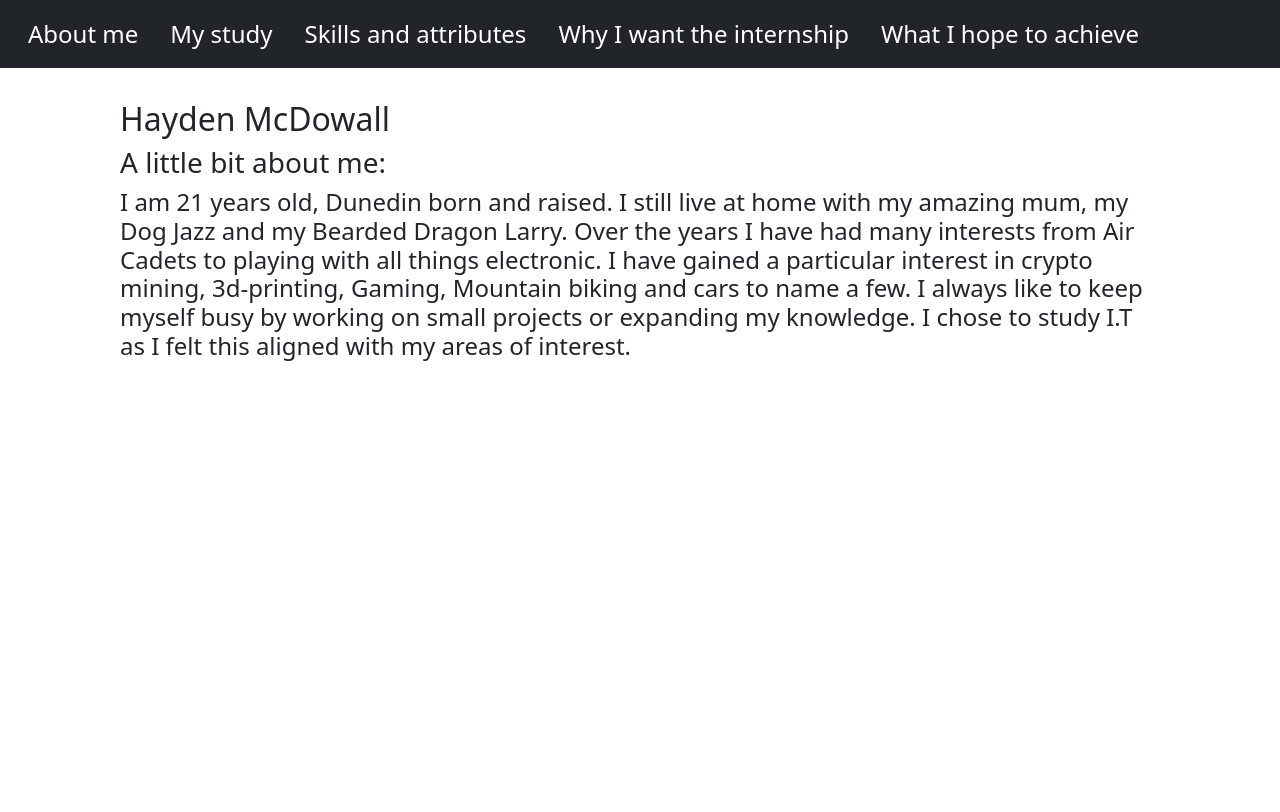
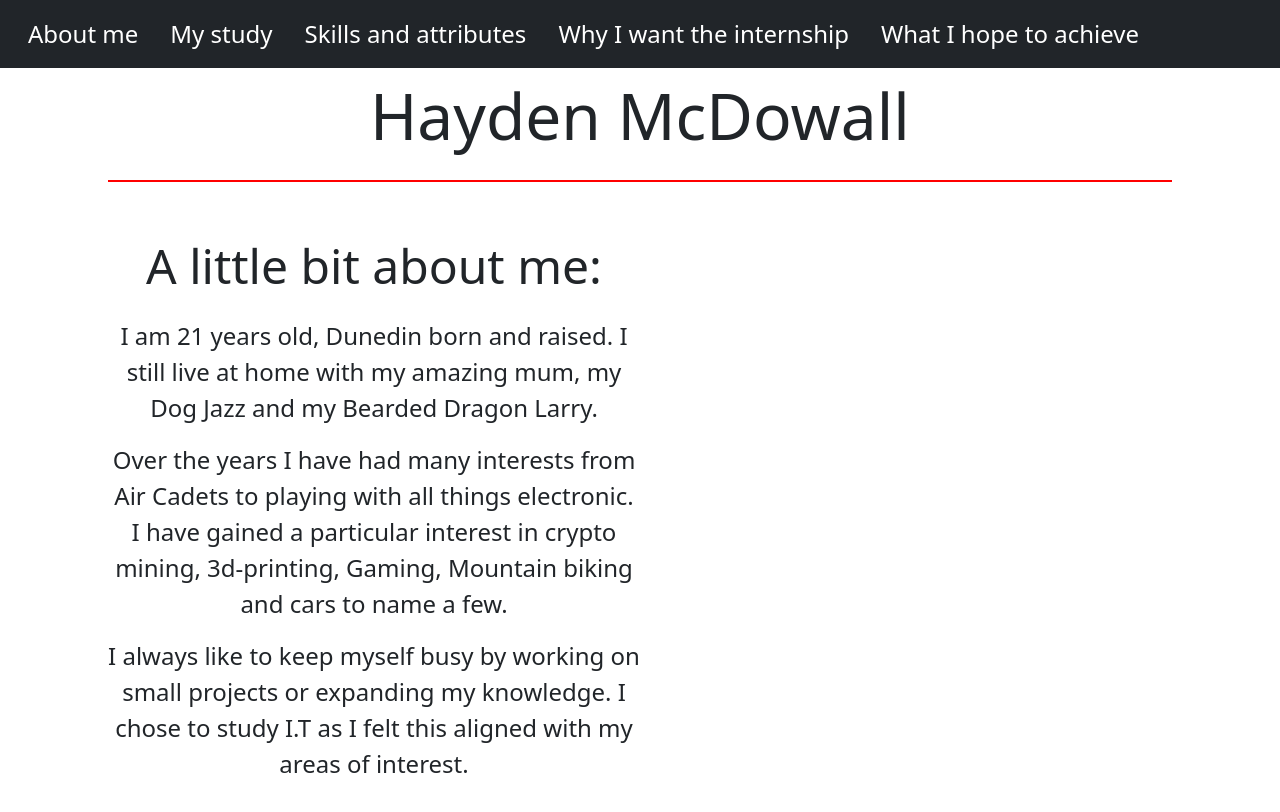
Before and after one commit to Hayden-McD/Firebrand-Application, a React (Create React App) app in the folder firebrand-application/: page / in a window 1280 px wide. Shown: the top 812 px of the page. Built offline with nearby package versions, Linux system fonts and the light colour scheme.

Commit message:
Added styling to about me page, added div's around each paragraph

```diff
--- a/firebrand-application/src/Pages/aboutMe.js
+++ b/firebrand-application/src/Pages/aboutMe.js
@@ -1,19 +1,38 @@
 const AboutMe = () => {
 
-    return (
-        <div class="container">
-        <div class="body-container">
-          <h2>Hayden McDowall</h2>
-          <h3>A little bit about me:</h3>
-          <h4>
+  return (
+    <div class="container">
+      <div class="text-container">
+        <div class="page-title">
+          <p>Hayden McDowall</p>
+        </div>
+
+        <div class="paragraph-title">
+          <p>A little bit about me:</p>
+        </div>
+
+        <div class="paragraph">
+          <p>
             I am 21 years old, Dunedin born and raised. I still live at home with my amazing mum, my Dog Jazz and my Bearded Dragon Larry.
+          </p>
+        </div>
+
+        <div class="paragraph">
+          <p>
             Over the years I have had many interests from Air Cadets to playing with all things electronic. I have gained a particular interest in crypto mining, 3d-printing,
-            Gaming, Mountain biking and cars to name a few. I always like to keep myself busy by working on small projects or expanding my knowledge.
+            Gaming, Mountain biking and cars to name a few.
+          </p>
+        </div>
+
+        <div class="paragraph">
+          <p>
+            I always like to keep myself busy by working on small projects or expanding my knowledge.
             I chose to study I.T as I felt this aligned with my areas of interest.
-          </h4>
+          </p>
         </div>
       </div>
-    )
+    </div>
+  )
 }
 
 export default AboutMe
--- a/firebrand-application/src/components/navbarElements.js
+++ b/firebrand-application/src/components/navbarElements.js
@@ -1,7 +1,6 @@
 import React from 'react'
 import {
     Navbar,
-    NavbarBrand,
     NavItem,
     Nav,
     NavLink
--- a/firebrand-application/src/css/App.css
+++ b/firebrand-application/src/css/App.css
@@ -1,7 +1,8 @@
 .container{
   background-color: white;
-  height: 100vh;
+  height: 100%;
   margin: 0;
+  padding: 0;
 }
 
 .title{
@@ -9,24 +10,28 @@
   font-size: 50px;
 }
 
-.page-select-buttons{
-width: 100vw;
+.text-container {
+  margin-top: 2rem;
+  text-align: center;
+  padding: 0;
+  margin: 0;
 }
 
-.next{
-  margin-right: 50px;
-  width: 5vw;
-  height: 3vw;
-  float: right;
+.page-title {
+  font-size: 4rem;
+  border-bottom-style: solid;
+  border-width: 2px;
+  border-color: red;
+  width: 83.1vw;
 }
 
-.previous{
-  margin-left: 50px;
-  width: 5vw;
-  height: 3vw;
-  float: left;
+.paragraph-title {
+  padding-top: 6vh;
+  font-size: 3rem;
+  max-width: 50%;
 }
 
-.body-container {
-  margin-top: 2rem;
+.paragraph {
+ font-size: 1.5rem;
+ max-width: 50%;
 }
```
